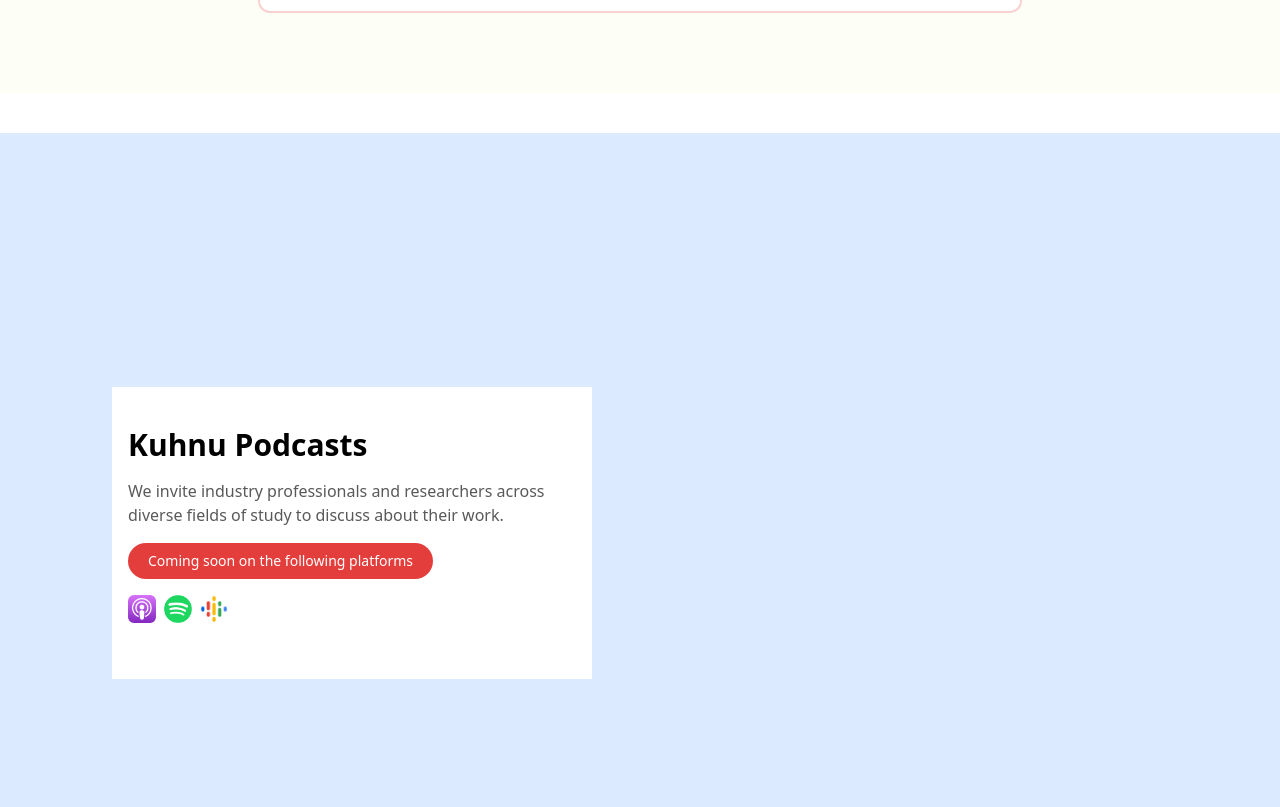
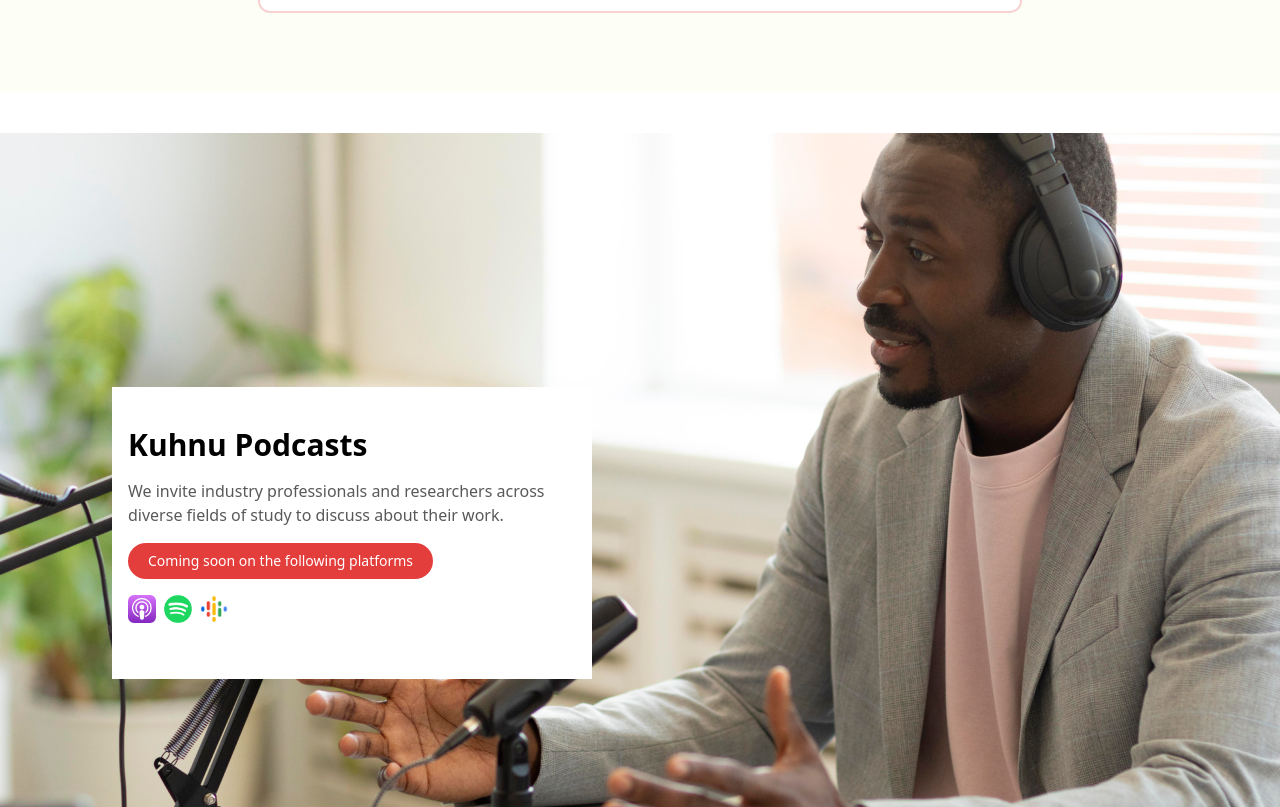
Before and after one commit to samsonlawal/Khunu, a React (Vite) app: page / in a window 1280 px wide. Shown: the part 1933-2740 px from the top of the page. Built offline with nearby package versions, Linux system fonts and the light colour scheme.

Commit message:
adjusting media

```diff
--- a/src/UI/CTA.jsx
+++ b/src/UI/CTA.jsx
@@ -5,7 +5,10 @@ import gpod from "../img/gpod.png";
 
 export default function CTA() {
   return (
-    <div className="w-full my-10 px-4 py-16 lg:px-28 flex justify-start items-center lg:h-screen bg-blue-100">
+    <div
+      className="w-full my-10 px-4 py-16 lg:px-28 flex justify-start items-center lg:h-screen"
+      style={{ backgroundImage: `url(${man})` }}
+    >
       <div className="py-10 px-4 w-128 bg-white">
         <h1 className="text-3xl font-bold">Kuhnu Podcasts</h1>
         <p className="py-4 text-graylip">
```
